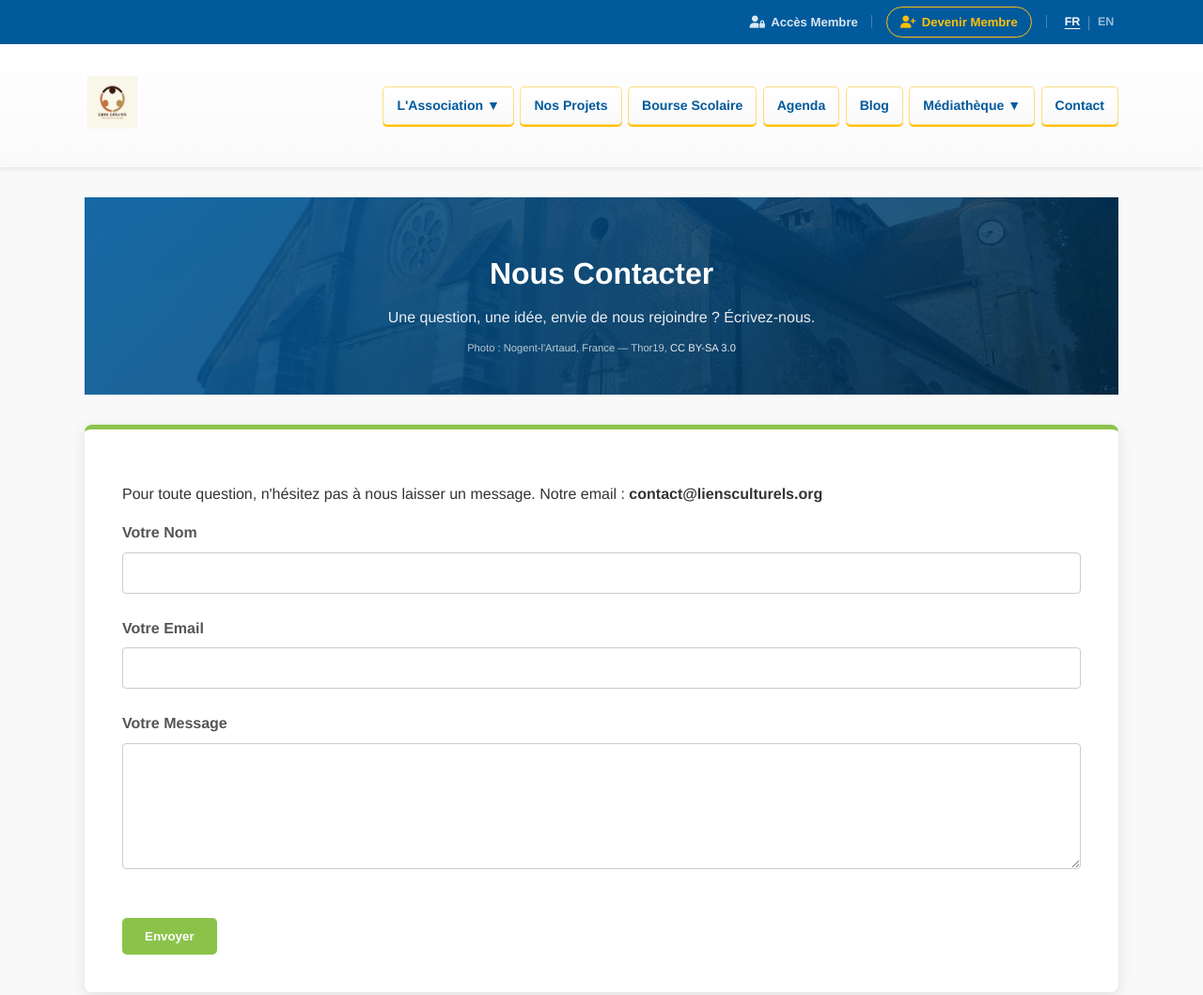
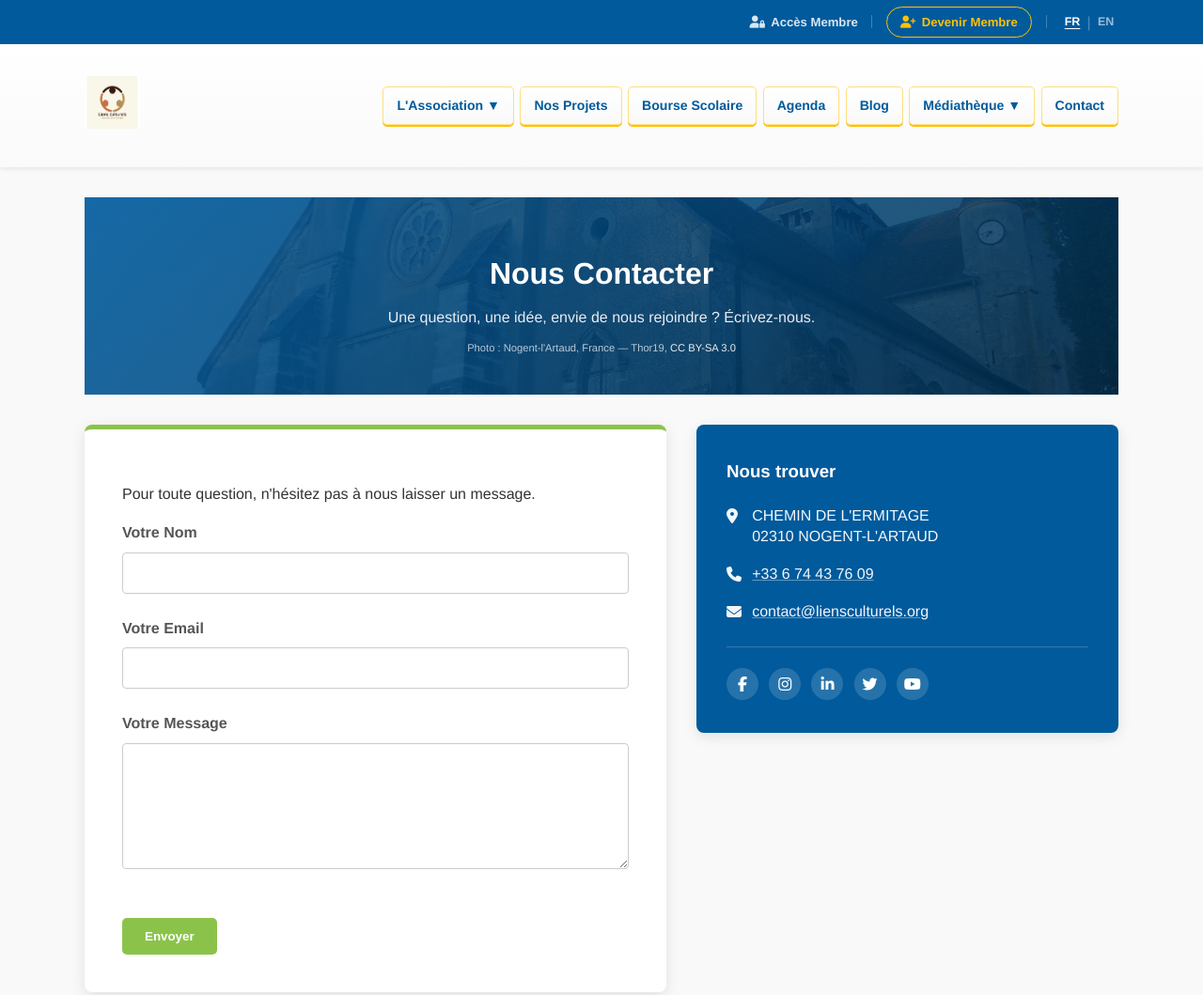
Before and after one commit to magonnoude/site-liensculturels, a plain HTML site: page contact.html in a window 1280 px wide. Shown: the top 1059 px of the page at 94% size. Drawn offline with Linux system fonts and the light colour scheme.

Commit message:
Design : bandeau + légende sur agenda, 2 colonnes sur contact, sections sur adhésion
- agenda.html : bandeau .page-header.with-photo (comme les 7 autres pages déjà
  traitées), + légende de couleur À venir/Passé pour expliciter la distinction
  déjà codée en CSS (.fc-event.event-past) mais jamais affichée à l'écran.
- contact.html : formulaire + nouvelle carte "Nous trouver" (adresse, téléphone,
  email, réseaux sociaux) en 2 colonnes sur desktop, empilées en mobile —
  flexbox mobile-first (colonne par défaut, ligne à partir de 760px), pas de
  CSS Grid pour rester compatible avec le plus large éventail de navigateurs.
- adhesion.html : le long formulaire est désormais regroupé en 4 sections
  visuelles avec icône + titre (Identité, Adresse, Contact & cotisation,
  Famille) — même vocabulaire visuel que les cartes .admin-card (liseré de
  couleur), aucun champ ni logique JS modifié, uniquement la présentation.

Commit isolé et autonome : un simple `git revert` de ce commit restaure l'état
précédent sans toucher au reste du site si le rendu ne convient pas.

```diff
--- a/assets/css/style.css
+++ b/assets/css/style.css
@@ -374,6 +374,7 @@ header nav ul li.dropdown .dropdown-menu a:hover {
 .promo-card .status.closed { background-color: #ecf0f1; color: #7f8c8d; }
 
 /* --- Agenda & Modale --- */
+.agenda-legend{display:flex;justify-content:center;gap:1.5rem;margin:0 auto 0.8rem;max-width:900px;font-size:0.85rem;color:var(--text-color)}.agenda-legend-item{display:inline-flex;align-items:center;gap:0.4rem}.agenda-legend .dot{width:10px;height:10px;border-radius:50%;display:inline-block}.agenda-legend .dot.upcoming{background:var(--primary-color)}.agenda-legend .dot.past{background:#95a5a6}
 #calendar{padding:2rem;background-color:var(--white);border-radius:8px;box-shadow:0 5px 15px rgba(0,0,0,0.1);max-width:900px;margin:2rem auto}.fc-event{cursor:pointer;background-color:var(--primary-color)!important;border-color:var(--primary-color)!important}.fc-event.event-past{background-color:#95a5a6!important;border-color:#95a5a6!important;opacity:.7}.modal{display:none;position:fixed;z-index:2000;left:0;top:0;width:100%;height:100%;overflow:auto;background-color:rgba(0,0,0,0.6)}.modal-content{background-color:#fefefe;margin:15% auto;padding:30px;border:1px solid #888;width:80%;max-width:600px;border-radius:8px;position:relative;animation-name:animatetop;animation-duration:.4s}.modal-close{color:#aaa;position:absolute;top:10px;right:20px;font-size:28px;font-weight:bold;cursor:pointer}@keyframes animatetop{from{top:-300px;opacity:0}to{top:0;opacity:1}}
 
 /* --- Footer --- */
@@ -435,6 +436,67 @@ footer{background:var(--primary-color);color:#ecf0f1;padding:40px 0 0 0;margin-t
     margin-top: 0;
     margin-bottom: 1.5rem;
 }
+
+/* ---- Page Contact : formulaire + carte "Nous trouver" ---- */
+.contact-layout {
+    display: flex;
+    flex-direction: column;
+    gap: 2rem;
+}
+.contact-form-col { margin: 0; }
+.contact-info-card {
+    background: var(--primary-color);
+    color: var(--white);
+    border-radius: 8px;
+    padding: 2.2rem 2rem;
+    box-shadow: 0 4px 15px rgba(0,0,0,0.1);
+}
+.contact-info-card h3 {
+    color: var(--white);
+    margin-top: 0;
+    margin-bottom: 1.3rem;
+}
+.contact-info-card p {
+    display: flex;
+    align-items: flex-start;
+    gap: 0.7rem;
+    margin: 0 0 1.1rem;
+    opacity: 0.95;
+    line-height: 1.4;
+}
+.contact-info-card p i { margin-top: 0.2rem; width: 1em; }
+.contact-info-card a { color: var(--white); text-decoration: underline; text-decoration-color: rgba(255,255,255,0.4); }
+.contact-info-card a:hover { text-decoration-color: var(--white); }
+.contact-info-social {
+    display: flex; gap: 0.7rem; margin-top: 1.6rem; padding-top: 1.4rem;
+    border-top: 1px solid rgba(255,255,255,0.2);
+}
+.contact-info-social a {
+    width: 34px; height: 34px; border-radius: 50%; background: rgba(255,255,255,0.15);
+    display: flex; align-items: center; justify-content: center; text-decoration: none;
+    transition: background-color .15s ease;
+}
+.contact-info-social a:hover { background: rgba(255,255,255,0.3); }
+@media (min-width: 760px) {
+    .contact-layout { flex-direction: row; align-items: flex-start; }
+    .contact-form-col { flex: 1.4; }
+    .contact-info-card { flex: 1; }
+}
+
+/* ---- Page Adhésion : formulaire regroupé par sections ---- */
+.adhesion-section {
+    border-top: 3px solid var(--secondary-color);
+    background: var(--background-color);
+    border-radius: 8px;
+    padding: 1.4rem 1.6rem 0.4rem;
+    margin-bottom: 1.6rem;
+}
+.adhesion-section-title {
+    display: flex; align-items: center; gap: 0.55rem;
+    font-size: 1rem; color: var(--primary-color);
+    margin: 0 0 1.1rem;
+}
+.adhesion-section-title i { color: var(--secondary-color); }
 .form-group {
     margin-bottom: 1.5rem;
 }
--- a/contact.html
+++ b/contact.html
@@ -67,8 +67,9 @@
             <p><span class="lang-fr">Une question, une idée, envie de nous rejoindre ? Écrivez-nous.</span><span class="lang-en">A question, an idea, want to join us? Write to us.</span></p>
             <span class="page-header-credit"><span class="lang-fr">Photo : Nogent-l'Artaud, France — </span><span class="lang-en">Photo: Nogent-l'Artaud, France — </span>Thor19, <a href="https://creativecommons.org/licenses/by-sa/3.0/" target="_blank" rel="noopener">CC BY-SA 3.0</a></span>
         </div>
-        <div class="form-container">
-            <p><span class="lang-fr">Pour toute question, n'hésitez pas à nous laisser un message. Notre email :</span><span class="lang-en">For any question, feel free to leave us a message. Our email:</span> <strong>contact@liensculturels.org</strong></p>
+        <div class="contact-layout">
+            <div class="form-container contact-form-col">
+                <p><span class="lang-fr">Pour toute question, n'hésitez pas à nous laisser un message.</span><span class="lang-en">For any question, feel free to leave us a message.</span></p>
                 <form id="contactForm">
                     <div class="form-group">
                         <label for="name"><span class="lang-fr">Votre Nom</span><span class="lang-en">Your Name</span></label>
@@ -85,6 +86,20 @@
                     <button type="submit" class="btn"><span class="lang-fr">Envoyer</span><span class="lang-en">Send</span></button>
                     <div class="form-feedback"></div>
                 </form>
+            </div>
+            <aside class="contact-info-card">
+                <h3><span class="lang-fr">Nous trouver</span><span class="lang-en">Find Us</span></h3>
+                <p><i class="fas fa-map-marker-alt"></i> CHEMIN DE L'ERMITAGE<br>02310 NOGENT-L'ARTAUD</p>
+                <p><i class="fas fa-phone"></i> <a href="tel:+33674437609">+33 6 74 43 76 09</a></p>
+                <p><i class="fas fa-envelope"></i> <a href="mailto:contact@liensculturels.org">contact@liensculturels.org</a></p>
+                <div class="contact-info-social">
+                    <a href="https://web.facebook.com/profile.php?id=61579109620455" target="_blank" title="Facebook"><i class="fab fa-facebook-f"></i></a>
+                    <a href="https://www.instagram.com/liensculturels/" target="_blank" title="Instagram"><i class="fab fa-instagram"></i></a>
+                    <a href="https://www.linkedin.com/company/liens-culturels" target="_blank" title="LinkedIn"><i class="fab fa-linkedin-in"></i></a>
+                    <a href="https://twitter.com/LCulturels" target="_blank" title="X (Twitter)"><i class="fab fa-twitter"></i></a>
+                    <a href="https://www.youtube.com/@LiensCulturels" target="_blank" title="YouTube"><i class="fab fa-youtube"></i></a>
+                </div>
+            </aside>
         </div>
     </main>
 
```
Also changed, not shown: adhesion.html (+14 -3 lines), agenda.html (+8 -3 lines). Lines whose indentation alone changed are shown as unchanged.
